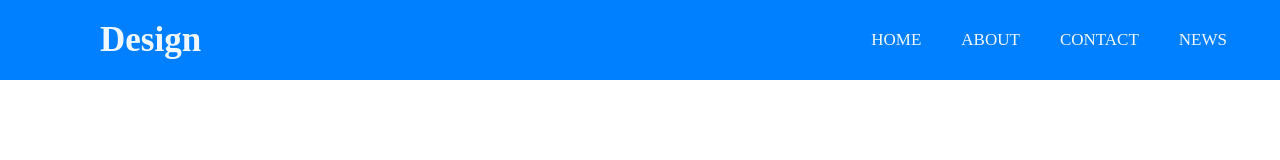
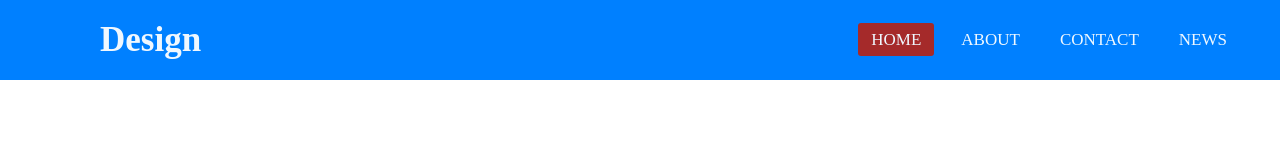
Before and after one commit to solhud/Navigation, a plain HTML site: page Navigation.html in a window 1280 px wide. Drawn offline with Linux system fonts and the light colour scheme.

Commit message:
melakukan penambahan active link

```diff
--- a/Navigation.html
+++ b/Navigation.html
@@ -10,7 +10,7 @@
     <nav>
         <label class="logo">Design</label>
         <ul>
-            <li><a href="">Home</a></li>
+            <li><a class="active" href="">Home</a></li>
             <li><a href="#">About</a></li>
             <li><a href="#">Contact</a></li>
             <li><a href="#">News</a></li>
--- a/css/style.css
+++ b/css/style.css
@@ -43,3 +43,9 @@ nav ul li a{
     border-radius: 3px;
     text-transform: uppercase;
 }
+
+a.active,a:hover{
+    background: brown;
+    transition: 5s;
+
+}
```
